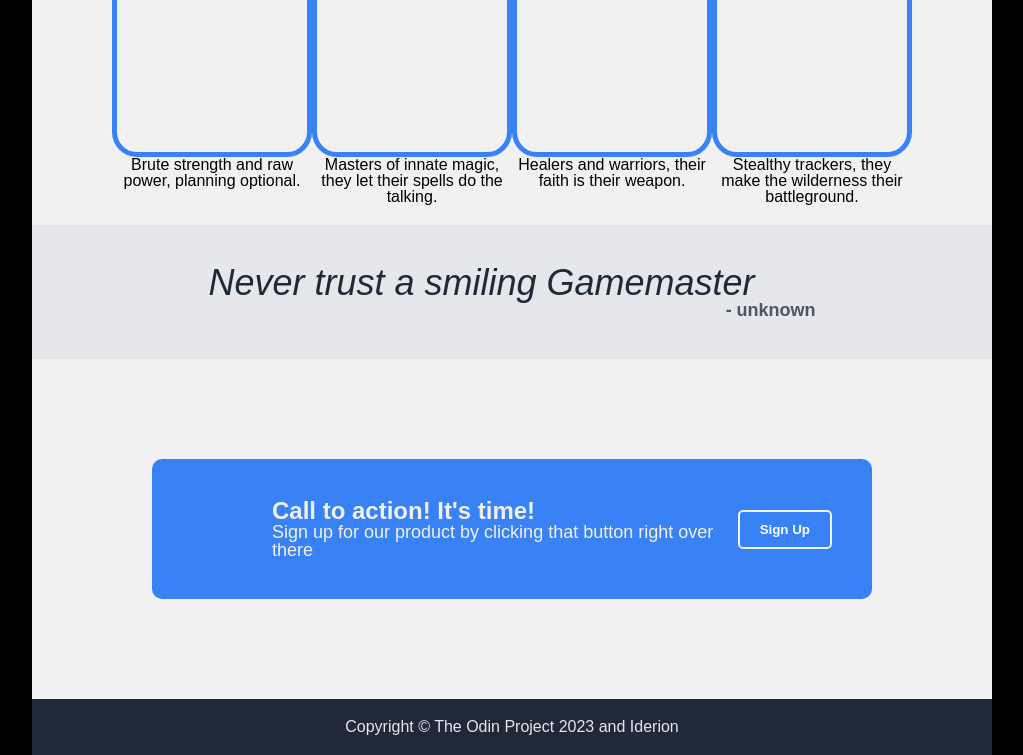
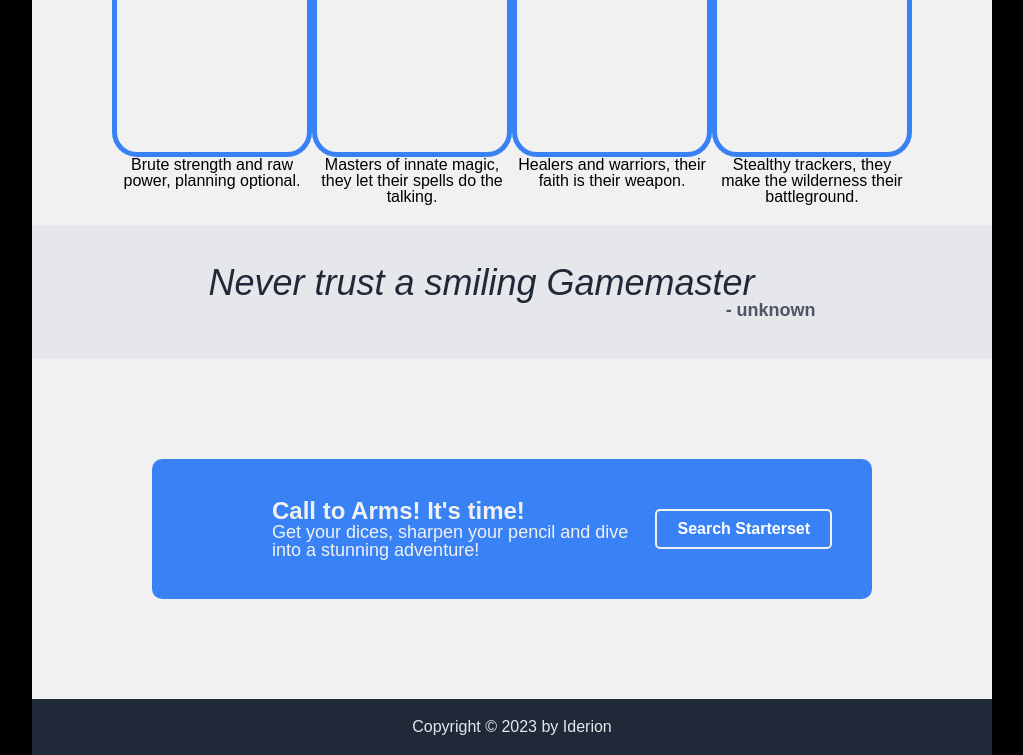
Before and after one commit to Iderion/odin-landing-page, a plain HTML site: page index.html in a window 1280 px wide. Shown: the part 856-1611 px from the top of the page, without its empty margins (128-1151 px from the left). Drawn offline with Linux system fonts and the light colour scheme.

Commit message:
Edited Bottom-Info-Box-Section, added texts and Function to Button, also Link at Footer

```diff
--- a/index.html
+++ b/index.html
@@ -115,14 +115,14 @@
             <div class="cta-container">
                 <div class="text-container">
                     <div class="upper-text">
-                        <p>Call to action! It's time!</p>
+                        <p>Call to Arms! It's time!</p>
                     </div>
                     <div class="lower-text">
-                        <p>Sign up for our product by clicking that button right over there</p>
+                        <p>Get your dices, sharpen your pencil and dive into a stunning adventure!</p>
                     </div>
                 </div>
                 <div class="button-container">
-                    <button>Sign Up</button>
+                    <a href="https://www.google.com/search?q=role+play+game+starter+set" class="starterset-button" target="_blank" rel="nofollow norefferer noopener">Search Starterset</a>
                 </div>
             </div>
         </section>
@@ -131,7 +131,7 @@
 
     <!-- Footer -->
     <footer>
-        <p>Copyright &copy; The Odin Project 2023 and Iderion</p>
+        <p>Copyright &copy; 2023 by <a href="https://softwaregraf.de/wp/impressum/"  target="_blank" rel="noopener norefferer nofollow">Iderion</a></p>
     </footer>
     </div>
 </body>
--- a/style.css
+++ b/style.css
@@ -312,15 +312,25 @@ header a:active {
 }
 
 /* Button */
-.button-container button {
+.starterset-button {
+    display: inline-block;
     background-color: #3882F6;
     font-weight: bold;
     color: white;
     border: 2px solid #f1f1f1;
     border-radius: 5px;
     padding: 10px 20px;
+    text-decoration: none;
     cursor: pointer;
 }
+
+.starterset-button:hover {
+    background-color: white;
+    color: #3882F6;
+    border: none;
+}
+
+
 
 
 /* Footer */
@@ -330,3 +340,24 @@ footer {
     text-align: center;
     color: #E5E7EB;
 }
+
+footer a {
+    text-decoration: none;  /* removes underline */
+    color: inherit;  /* takes on the color of the parent, keeping it consistent */
+}
+
+/* Keep links looking the same even after they've been clicked */
+footer a:visited {
+    color: inherit;
+}
+
+/* No change on hover */
+footer a:hover {
+    color: inherit;
+    text-decoration: underline;
+}
+
+/* No change on active click */
+footer a:active {
+    color: inherit;
+}
```
